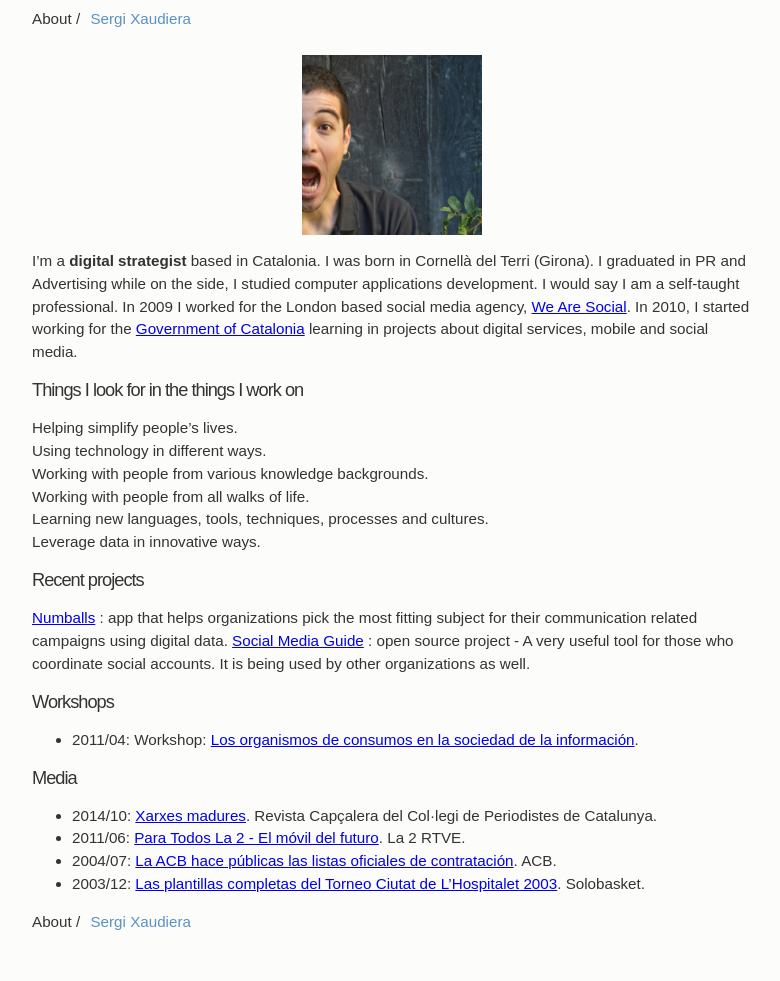
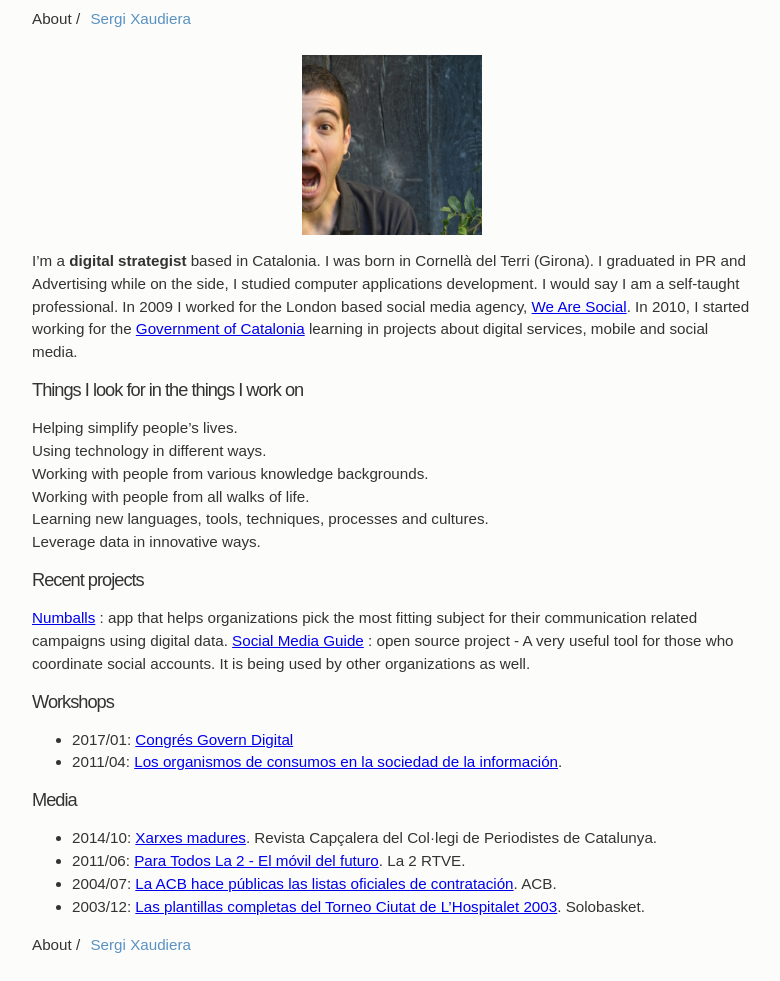
Before and after one commit to sergixaudiera/sergixaudiera.github.io, a Jekyll site: the page built from about.md, in a window 1280 px wide. Shown: the whole page, without its empty margins (248-1028 px from the left). Built offline with Jekyll 4.4.1, drawn with Linux system fonts in a browser that asks for light colours; before the commit the page ends 958 px from its top, so only the background shows below that.

Commit message:
+ congrés govern digital 2017

```diff
--- a/about.md
+++ b/about.md
@@ -20,7 +20,9 @@ Leverage data in innovative ways.
 [Social Media Guide](https://github.com/gencat/guia-xarxes) : open source project - A very useful tool for those who coordinate social accounts. It is being used by other organizations as well.
 
 ## Workshops
-- 2011/04: Workshop: [Los organismos de consumos en la sociedad de la información](/docs/20110427_curs_consum.pdf).
+- 2017/01: [Congrés Govern Digital](/2017/congres-govern-digital/)
+- 2011/04: [Los organismos de consumos en la sociedad de la información](/docs/20110427_curs_consum.pdf).
+
 
 ## Media
 - 2014/10: [Xarxes madures](http://www.periodistes.org/ca/article/xarxes-madures-248.html). Revista Capçalera del Col·legi de Periodistes de Catalunya.
```
